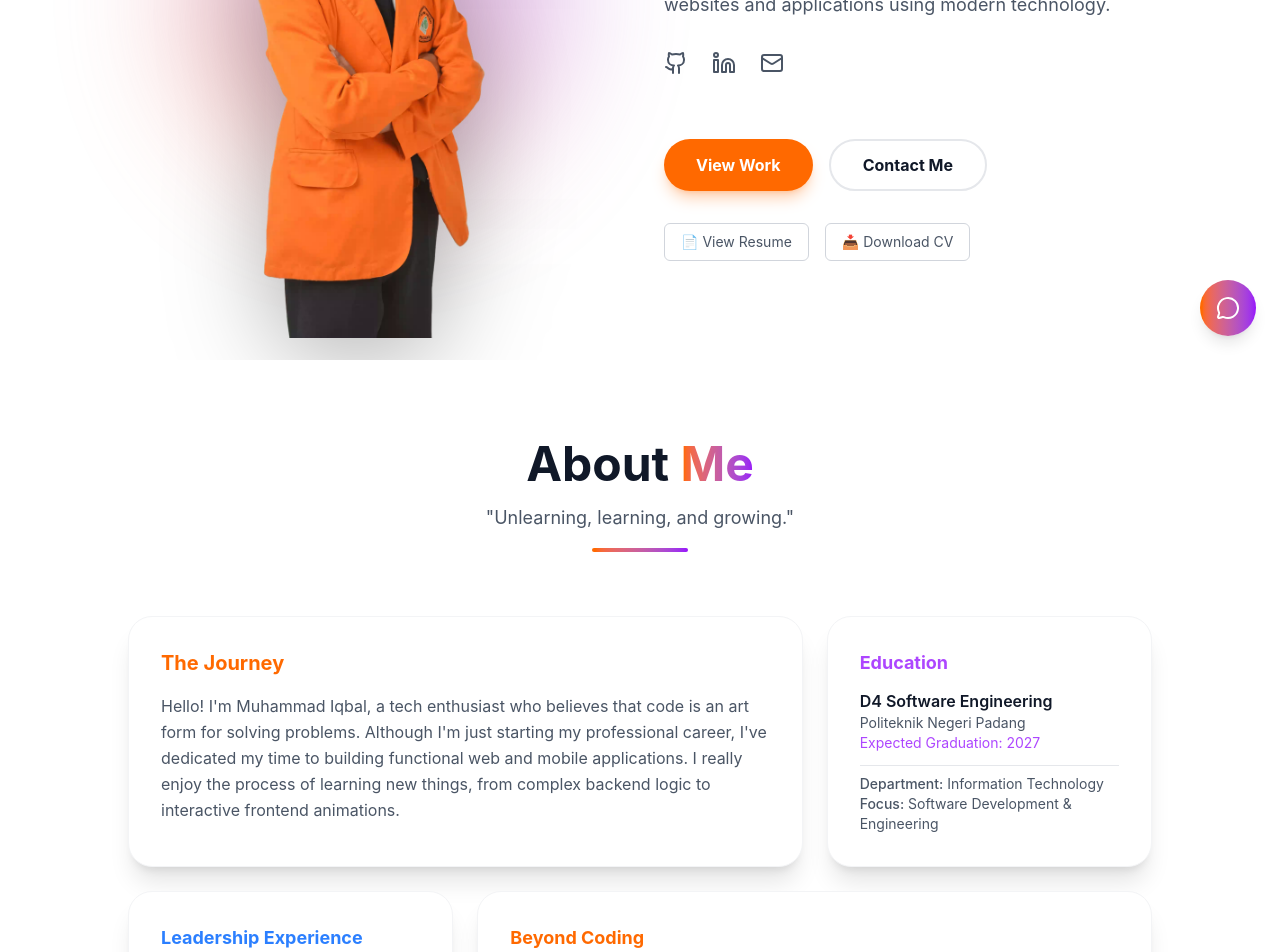
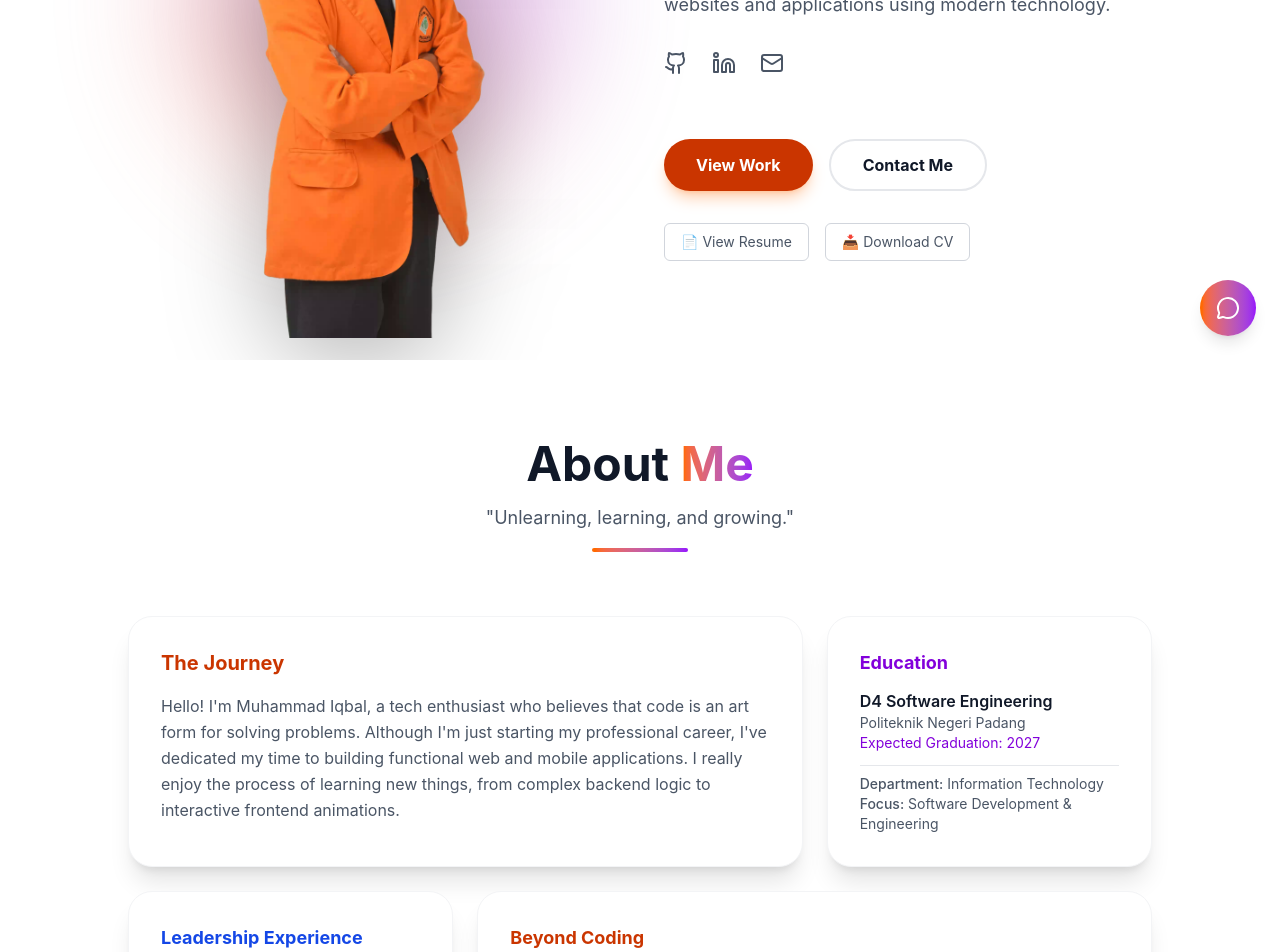
Before and after one commit to muhammadIqbal1210/portfolio, a React (Vite) app: page / in a window 1280 px wide. Shown: the part 440-1392 px from the top of the page. Built offline with nearby package versions, Linux system fonts and the light colour scheme.

Commit message:
fix:perbaiki aksebilitas

```diff
--- a/src/App.jsx
+++ b/src/App.jsx
@@ -25,14 +25,23 @@ function App() {
 
   return (
     <div className={`min-h-screen transition-colors duration-700 ${darkMode ? 'bg-gray-950' : 'bg-white'}`}>
+      <header>
         <Navbar darkMode={darkMode} toggleDarkMode={() => setDarkMode(!darkMode)} />
+      </header>
+      <main id="main-content">
         <Hero darkMode={darkMode} />
         <About darkMode={darkMode} />
-      <Suspense fallback={<div className={`py-20 ${darkMode ? 'bg-gray-950' : 'bg-white'}`}>Loading...</div>}>
+
+        <Suspense fallback={
+          <div className={`py-20 text-center ${darkMode ? 'bg-gray-950 text-white' : 'bg-white text-gray-900'}`}>
+            Loading...
+          </div>
+        }>
           <Projects darkMode={darkMode} />
           <Skills darkMode={darkMode} />
           <Contact darkMode={darkMode} />
         </Suspense>
+      </main>
       <ChatWidget darkMode={darkMode} />
     </div>
   );
--- a/src/components/About.jsx
+++ b/src/components/About.jsx
@@ -28,9 +28,9 @@ const About = ({ darkMode }) => {
                     {/* Kotak 1: Cerita Utama (Besar) */}
                     <motion.div
                         whileHover={{ y: -5 }}
-                        className={`md:col-span-2 p-8 rounded-3xl border transition-all duration-700 ${darkMode ? 'bg-gray-900/50 border-gray-800 hover:border-orange-400/60' : 'bg-white border-gray-100 hover:border-orange-400/60'} shadow-xl`}
+                        className={`md:col-span-2 p-8 rounded-3xl border transition-all duration-700 ${darkMode ? 'bg-gray-900/50 border-gray-800 hover:border-orange-500' : 'bg-white border-gray-100 hover:border-orange-500'} shadow-xl`}
                     >
-                        <h3 className="text-xl font-bold mb-4 text-orange-500">The Journey</h3>
+                        <h3 className="text-xl font-bold mb-4 text-orange-700">The Journey</h3>
                         <p className={`leading-relaxed transition-all duration-700 ${darkMode ? 'text-gray-400' : 'text-gray-600'}`}>
                             Hello! I'm Muhammad Iqbal, a tech enthusiast who believes that code is an
                             art form for solving problems. Although I'm just starting my professional
@@ -44,16 +44,16 @@ const About = ({ darkMode }) => {
                     {/* Kotak : Pendidikan/Education */}
                     <motion.div
                         whileHover={{ y: -5 }}
-                        className={`p-8 rounded-3xl border transition-all duration-700 ${darkMode ? 'bg-gray-900/50 border-gray-800 hover:border-orange-400/60' : 'bg-white border-gray-100 hover:border-orange-400/60'} shadow-xl`}
+                        className={`p-8 rounded-3xl border transition-all duration-700 ${darkMode ? 'bg-gray-900/50 border-gray-800 hover:border-orange-500' : 'bg-white border-gray-100 hover:border-orange-500'} shadow-xl`}
                     >
-                        <h3 className={`text-lg font-bold mb-3 transition-all duration-700 ${darkMode ? 'text-orange-400' : 'text-purple-500'}`}>Education</h3>
+                        <h3 className={`text-lg font-bold mb-3 transition-all duration-700 ${darkMode ? 'text-orange-400' : 'text-purple-700'}`}>Education</h3>
                         <div className={`space-y-3 transition-all duration-700 ${darkMode ? 'text-gray-400' : 'text-gray-600'}`}>
                             <div>
                                 <h4 className={`font-semibold transition-all duration-700 ${darkMode ? 'text-white' : 'text-gray-900'}`}>
                                     D4 Software Engineering
                                 </h4>
                                 <p className={`text-sm transition-all duration-700 ${darkMode ? 'text-gray-400' : 'text-gray-600'}`}>Politeknik Negeri Padang</p>
-                                <p className={`text-sm transition-all duration-700 ${darkMode ? 'text-orange-400' : 'text-purple-500'}`}>Expected Graduation: 2027</p>
+                                <p className={`text-sm transition-all duration-700 ${darkMode ? 'text-orange-400' : 'text-purple-700'}`}>Expected Graduation: 2027</p>
                             </div>
                             <div className={`pt-2 border-t transition-all duration-700 ${darkMode ? 'border-gray-700' : 'border-gray-200'}`}>
                                 <p className="text-sm">
@@ -71,7 +71,7 @@ const About = ({ darkMode }) => {
                         whileHover={{ y: -5 }}
                         className={`flex flex-col p-8 rounded-3xl border ${darkMode ? 'bg-gray-900/50 border-gray-800' : 'bg-white border-gray-100'} shadow-xl`}
                     >
-                        <h3 className="text-lg font-bold mb-4 text-blue-500">Leadership Experience</h3>
+                        <h3 className="text-lg font-bold mb-4 text-blue-700">Leadership Experience</h3>
                         <div className={`space-y-4 flex-grow ${darkMode ? 'text-gray-400' : 'text-gray-600'}`}>
                             <div>
                                 <h4 className={`font-semibold ${darkMode ? 'text-white' : 'text-gray-900'}`}>Head of Communication & Information</h4>
@@ -87,10 +87,10 @@ const About = ({ darkMode }) => {
                     {/* Kotak 4: Keahlian Lain/Hobi (Sedang) */}
                     <motion.div
                         whileHover={{ y: -5 }}
-                        className={`md:col-span-2 p-8 rounded-3xl border transition-all duration-700 ${darkMode ? 'bg-gray-900/50 border-gray-800 hover:border-orange-400/60' : 'bg-white border-gray-100 hover:border-orange-400/60'} shadow-xl flex items-center justify-between`}
+                        className={`md:col-span-2 p-8 rounded-3xl border transition-all duration-700 ${darkMode ? 'bg-gray-900/50 border-gray-800 hover:border-orange-500' : 'bg-white border-gray-100 hover:border-orange-500'} shadow-xl flex items-center justify-between`}
                     >
                         <div>
-                            <h3 className="text-lg font-bold mb-2 text-orange-500">Beyond Coding</h3>
+                            <h3 className="text-lg font-bold mb-2 text-orange-700">Beyond Coding</h3>
                             <p className={`${darkMode ? 'text-gray-400' : 'text-gray-600'}`}>
                                 When I'm not in front of a screen, I enjoy exploring UI/UX design,
                                 contributing to the community, or simply seeking inspiration from
--- a/src/components/ChatWidget.jsx
+++ b/src/components/ChatWidget.jsx
@@ -48,6 +48,7 @@ const ChatWidget = ({ darkMode }) => {
                     whileHover={{ scale: 1.1 }}
                     whileTap={{ scale: 0.9 }}
                     onClick={() => setIsOpen(!isOpen)}
+                    aria-label={isOpen ? "Tutup menu kontak" : "Buka pilihan kontak"}
                     className={`w-14 h-14 rounded-full shadow-lg flex items-center justify-center text-white transition-all duration-300 ${
                         isOpen
                             ? 'bg-red-500 hover:bg-red-600'
--- a/src/components/Hero.jsx
+++ b/src/components/Hero.jsx
@@ -97,7 +97,7 @@ const Hero = ({ darkMode }) => {
                     transition={{ duration: 0.8 }}
                     className="order-2 lg:order-2 text-center lg:text-left"
                 >
-                    <h2 className="text-orange-500 font-bold text-xl mb-2">Hi there, I'm</h2>
+                    <h2 className="text-orange-700 font-bold text-xl mb-2">Hi there, I'm</h2>
                     <h1 className={`text-3xl lg:text-5xl font-extrabold mb-6 ${darkMode ? 'text-white' : 'text-gray-900'}`}>
                         Muhammad Iqbal
                     </h1>
@@ -190,7 +190,7 @@ const Hero = ({ darkMode }) => {
 
                     {/* Primary Actions */}
                     <div className="flex flex-col sm:flex-row justify-center lg:justify-start gap-4 mb-8">
-                        <button onClick={() => scrollToSection('projects')} className="px-8 py-3 bg-orange-500 text-white rounded-full font-bold shadow-lg shadow-orange-500/30 hover:bg-orange-600 transition-all">
+                        <button onClick={() => scrollToSection('projects')} className="px-8 py-3 bg-orange-700 text-white rounded-full font-bold shadow-lg shadow-orange-500/30 hover:bg-orange-600 transition-all">
                             View Work
                         </button>
                         <button onClick={() => scrollToSection('contact')} className={`px-8 py-3 border-2 rounded-full font-bold transition-all ${darkMode ? 'border-gray-700 text-white hover:bg-gray-800' : 'border-gray-200 text-gray-900 hover:bg-gray-50'}`}>
@@ -205,7 +205,7 @@ const Hero = ({ darkMode }) => {
                             href= "https://drive.google.com/file/d/1E3pyeTqQM9E5NoItWQ8lI8OBQDZ67-Wo/view?usp=drive_link"
                             target="_blank"
                             rel="noopener noreferrer"
-                            className="flex items-center gap-1 px-4 py-2 text-gray-600 dark:text-gray-400 hover:text-orange-500 border border-gray-300 dark:border-gray-600 rounded-md transition-all"
+                            className="flex items-center gap-1 px-4 py-2 text-gray-600 dark:text-gray-400 hover:text-orange-700 border border-gray-300 dark:border-gray-600 rounded-md transition-all"
                         >
                             📄 View Resume
                         </a>
@@ -214,7 +214,7 @@ const Hero = ({ darkMode }) => {
                         <a
                             href="/CV_Personal.pdf"
                             download="CV_Muhammad_Iqbal.pdf" // Memberikan nama file saat diunduh
-                            className="flex items-center gap-1 px-4 py-2 text-gray-600 dark:text-gray-400 hover:text-orange-500 border border-gray-300 dark:border-gray-600 rounded-md transition-all"
+                            className="flex items-center gap-1 px-4 py-2 text-gray-600 dark:text-gray-400 hover:text-orange-700 border border-gray-300 dark:border-gray-600 rounded-md transition-all"
                         >
                             📥 Download CV
                         </a>
--- a/src/components/Navbar.jsx
+++ b/src/components/Navbar.jsx
@@ -26,7 +26,7 @@ const Navbar = ({ darkMode, toggleDarkMode }) => {
         navBg: 'bg-gradient-to-br from-orange-200 to-white/90',
         textPrimary: 'text-gray-900',
         textSecondary: 'text-gray-800',
-        textHover: 'hover:text-orange-500',
+        textHover: 'hover:text-orange-700',
         textActive: 'text-orange-600',
         indicator: 'from-orange-500 to-amber-500',
         button: 'from-orange-500 to-purple-600',
@@ -37,7 +37,7 @@ const Navbar = ({ darkMode, toggleDarkMode }) => {
         textPrimary: 'text-gray-100',
         textSecondary: 'text-gray-300',
         textHover: 'hover:text-purple-400',
-        textActive: 'text-purple-500',
+        textActive: 'text-purple-700',
         indicator: 'from-purple-500 to-pink-500',
         button: 'from-purple-600 to-orange-500',
     };
@@ -55,7 +55,7 @@ const Navbar = ({ darkMode, toggleDarkMode }) => {
                 {/* Logo Section */}
                 <motion.a href="/" whileHover={{ scale: 1.05 }} className="flex items-center space-x-2">
                     <span className={`font-bold text-xl ${colors.textPrimary}`}>
-                        Muhammad Iqbal<span className="text-orange-500">.</span>
+                        Muhammad Iqbal<span className="text-orange-700">.</span>
                     </span>
                 </motion.a>
 
@@ -145,7 +145,7 @@ const Navbar = ({ darkMode, toggleDarkMode }) => {
                                         }
                                     }}
                                     className={`text-lg font-semibold py-2 px-3 rounded-lg transition-all duration-300 ${activeSection === item.name.toLowerCase() ? colors.textActive : colors.textSecondary
-                                        } hover:bg-white/10 hover:text-orange-500`}
+                                        } hover:bg-white/10 hover:text-orange-700`}
                                     whileHover={{ scale: 1.02 }}
                                     whileTap={{ scale: 0.98 }}
                                 >
```
Also changed, not shown: src/components/Contact.jsx (+6 -5 lines). Lines whose indentation alone changed are shown as unchanged.
